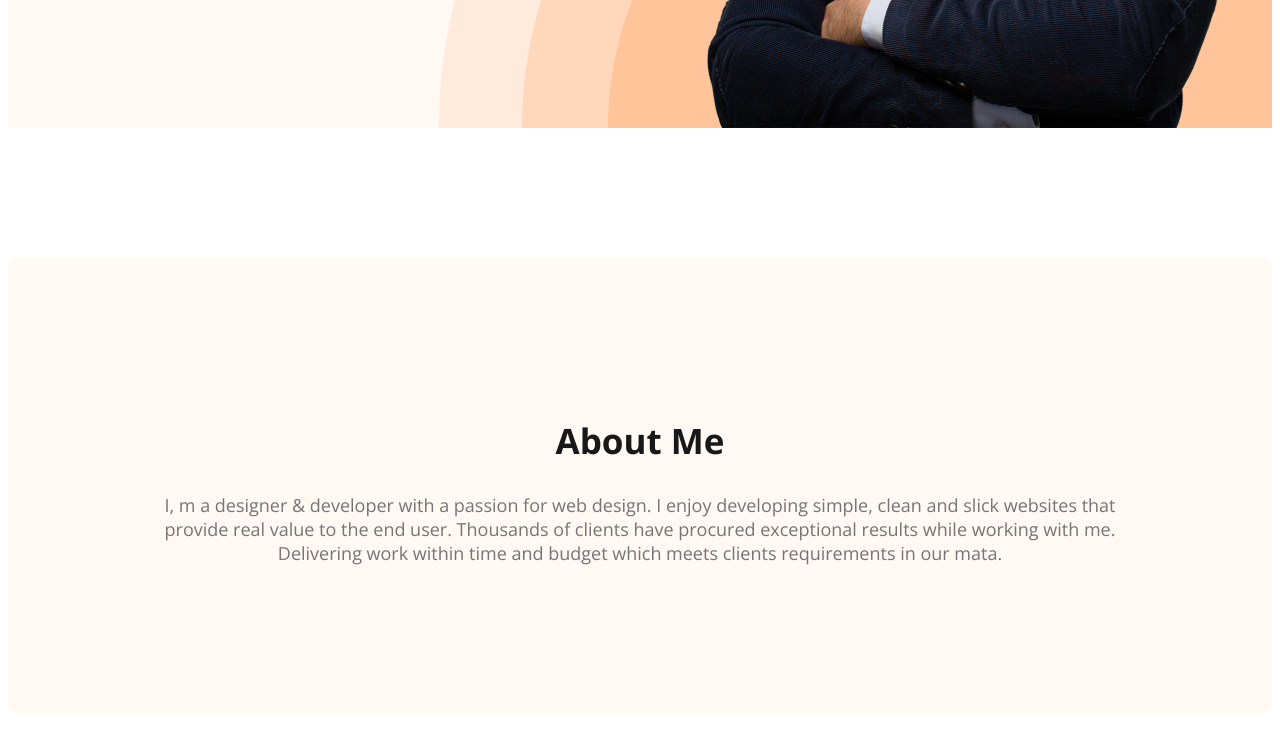
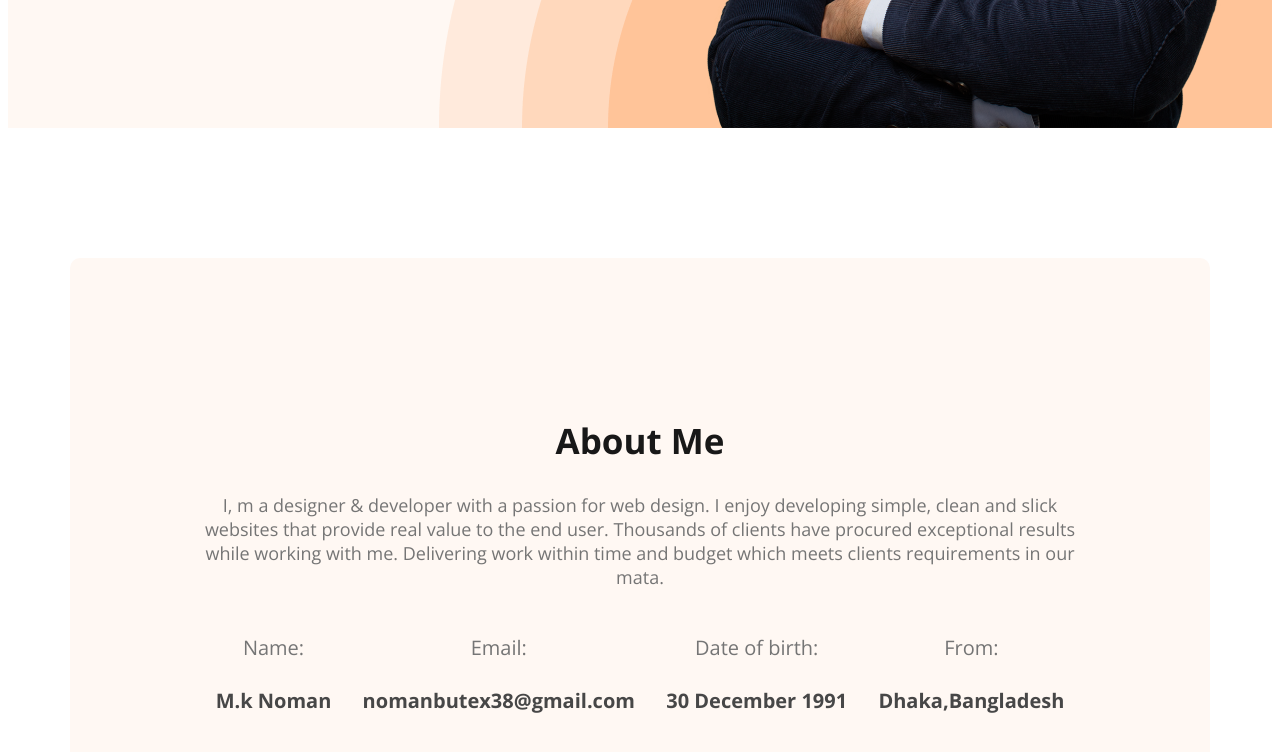
Before and after one commit to Noman0303/Web-Developer-Portfolio, a plain HTML site: page index.html in a window 1280 px wide. Shown: the part 767-1519 px from the top of the page. Before the commit the page ends 1488 px from the top, so only its background shows below. Drawn offline with nearby package versions, Linux system fonts and the light colour scheme.

Commit message:
added about information

```diff
--- a/index.html
+++ b/index.html
@@ -30,10 +30,30 @@
             <img class="profile-picture" src="./images/hardy.png" >
         </div>
     </header>
-    <main>
+    <main class="main">
         <section class="about">
             <h2 class="section-title">About Me</h2>
             <p class="section-description">I, m a designer & developer with a passion for web design. I enjoy developing simple, clean and slick websites that provide real value to the end user. Thousands of clients have procured exceptional results while working with me. Delivering work within time and budget which meets clients requirements in our mata.</p>
+            <div class="about-info-container">
+            <!-- .about-info*4>h4.info-title+p.infodescription -->
+            <div class="about-info">
+                <h4 class="info-title">Name:</h4>
+                <p class="infodescription">M.k Noman</p>
+            </div>
+            <div class="about-info">
+                <h4 class="info-title">Email:</h4>
+                <p class="infodescription">nomanbutex38@gmail.com</p>
+            </div>
+            <div class="about-info">
+                <h4 class="info-title">Date of birth:</h4>
+                <p class="infodescription">30 December 1991</p>
+            </div>
+            <div class="about-info">
+                <h4 class="info-title">From:</h4>
+                <p class="infodescription">Dhaka,Bangladesh</p>
+            </div>
+
+            </div>
         </section>
 
     </main>
--- a/styles/portfolio.css
+++ b/styles/portfolio.css
@@ -13,6 +13,10 @@ body{
     text-align: center;
     font-size: 18px;
     font-weight: 400;
+}
+.main{
+    max-width:1140px;
+    margin: 0 auto;
 }
 
 /* nav related styles */
@@ -124,3 +128,24 @@ nav a{
     background-color:#FFF8F3;
     margin-top: 130px;
 }
+
+.about-info-container{
+    display: flex;
+    justify-content: space-around;
+}
+
+.about-info{
+    text-align: center;
+}
+
+.info-title{
+    color:#757575;
+    font-size: 20px;
+    font-weight: 400;
+}
+
+.infodescription{
+    color:#474747;
+    font-size: 20px;
+    font-weight: 700;
+}
```
